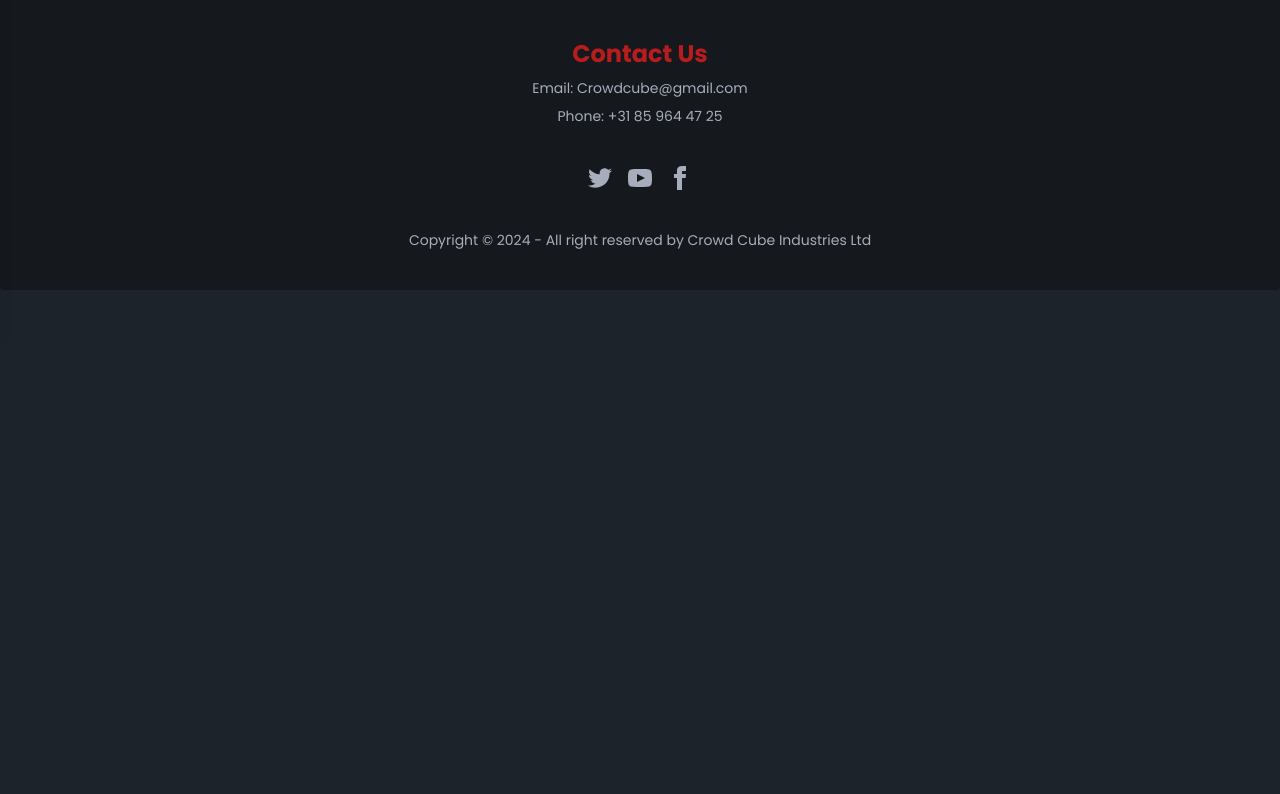
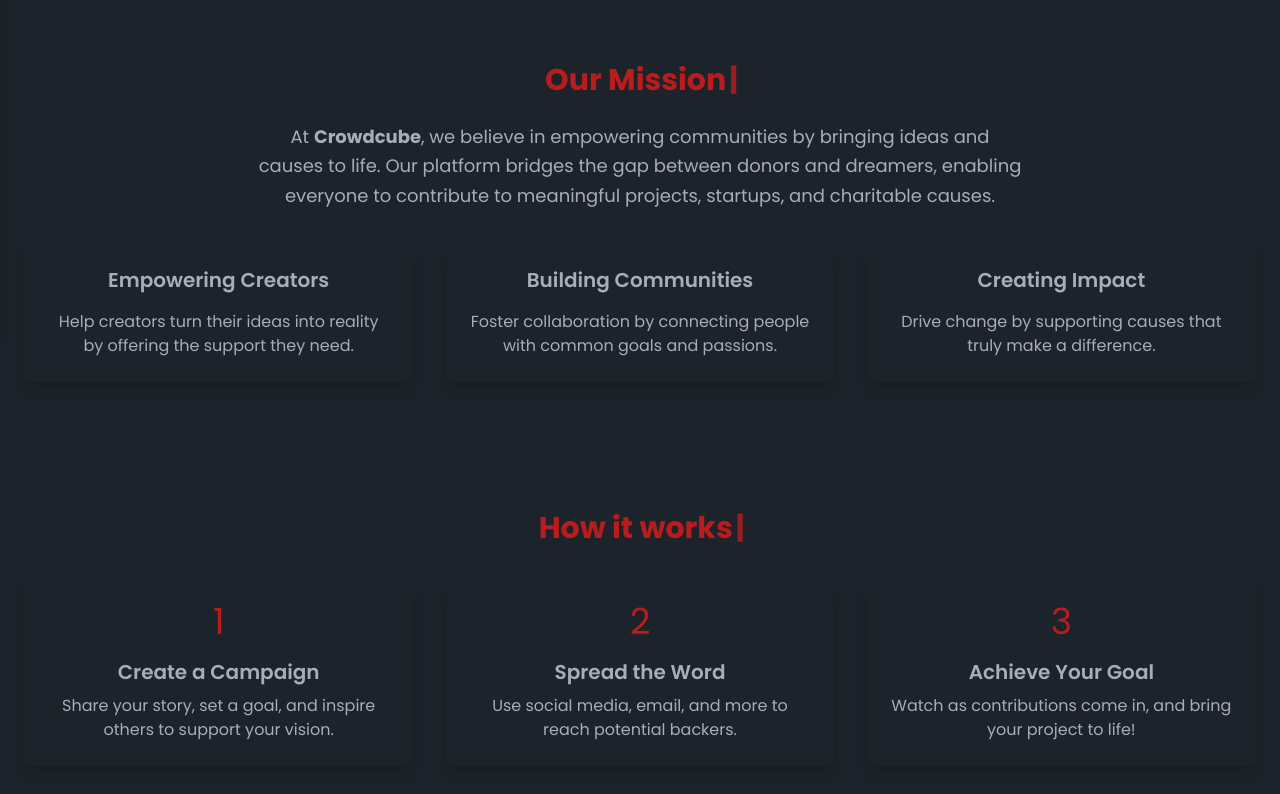
Before and after one commit to mushayed18/CrowdCube-client, a React (Vite) app: page / in a window 1280 px wide. Shown: the part 466-1260 px from the top of the page. Before the commit the page ends 800 px from the top, so only its background shows below. Built offline with nearby package versions, Linux system fonts and the light colour scheme; no server answers.

Commit message:
React typewriter added

```diff
--- a/package.json
+++ b/package.json
@@ -15,6 +15,7 @@
     "react-dom": "^18.3.1",
     "react-icons": "^5.4.0",
     "react-router-dom": "^7.0.2",
+    "react-simple-typewriter": "^5.0.1",
     "react-tooltip": "^5.28.0",
     "sweetalert2": "^11.15.0",
     "swiper": "^11.1.15"
--- a/src/Pages/AllCampaign.jsx
+++ b/src/Pages/AllCampaign.jsx
@@ -1,4 +1,5 @@
 import { useLoaderData, useNavigate } from "react-router-dom";
+import { Typewriter } from "react-simple-typewriter";
 
 const AllCampaign = () => {
   const campaigns = useLoaderData();
@@ -13,7 +14,17 @@ const AllCampaign = () => {
     <div>
       {campaigns ? (
         <div className="container mx-auto p-6 my-20">
-          <h2 className="text-2xl font-bold mb-6 text-center">All Campaigns</h2>
+          <h2 className="text-2xl font-bold mb-6 text-center">
+            <Typewriter
+              words={["All Campaigns"]}
+              loop={true}
+              typeSpeed={50}
+              deleteSpeed={50}
+              delaySpeed={2000}
+              cursor
+              cursorStyle="|"
+            />
+          </h2>
 
           <table className="min-w-full table-auto border-collapse border border-gray-200">
             <thead>
@@ -25,7 +36,9 @@ const AllCampaign = () => {
             <tbody>
               {campaigns.map((campaign) => (
                 <tr key={campaign._id}>
-                  <td className="border px-4 py-2 text-center">{campaign.title}</td>
+                  <td className="border px-4 py-2 text-center">
+                    {campaign.title}
+                  </td>
                   <td className="border px-4 py-2 text-center">
                     <button
                       onClick={() => handleSeeMore(campaign._id)}
--- a/src/Pages/Home.jsx
+++ b/src/Pages/Home.jsx
@@ -1,11 +1,101 @@
+import { Typewriter } from "react-simple-typewriter";
 import SwiperLayout from "../Component/SwiperLayout";
 
 const Home = () => {
-    return (
-        <div>
-            <SwiperLayout></SwiperLayout>
+  return (
+    <div>
+      <SwiperLayout></SwiperLayout>
+
+      <section className="py-16 px-6">
+        <div className="container mx-auto text-center">
+          <h2 className="text-3xl font-bold mb-6 text-my-red">
+            <Typewriter
+              words={["Our Mission"]}
+              loop={true}
+              typeSpeed={50}
+              deleteSpeed={50}
+              delaySpeed={2000}
+              cursor
+              cursorStyle="|"
+            />
+          </h2>
+          <p className="text-lg leading-relaxed max-w-3xl mx-auto">
+            At <span className="font-bold">Crowdcube</span>, we believe in
+            empowering communities by bringing ideas and causes to life. Our
+            platform bridges the gap between donors and dreamers, enabling
+            everyone to contribute to meaningful projects, startups, and
+            charitable causes.
+          </p>
+          <div className="grid md:grid-cols-3 gap-8 mt-8">
+            <div className="p-6 rounded-lg shadow-lg">
+              <h3 className="text-xl font-semibold mb-4">
+                Empowering Creators
+              </h3>
+              <p>
+                Help creators turn their ideas into reality by offering the
+                support they need.
+              </p>
+            </div>
+            <div className="p-6 rounded-lg shadow-lg">
+              <h3 className="text-xl font-semibold mb-4">
+                Building Communities
+              </h3>
+              <p>
+                Foster collaboration by connecting people with common goals and
+                passions.
+              </p>
+            </div>
+            <div className="p-6 rounded-lg shadow-lg">
+              <h3 className="text-xl font-semibold mb-4">Creating Impact</h3>
+              <p>
+                Drive change by supporting causes that truly make a difference.
+              </p>
+            </div>
+          </div>
         </div>
-    );
+      </section>
+
+      <section className="py-16 px-6">
+        <div className="container mx-auto">
+          <h2 className="text-3xl font-bold mb-8 text-center text-my-red">
+            <Typewriter
+              words={["How it works"]}
+              loop={true}
+              typeSpeed={50}
+              deleteSpeed={50}
+              delaySpeed={2000}
+              cursor
+              cursorStyle="|"
+            />
+          </h2>
+          <div className="grid md:grid-cols-3 gap-8 text-center">
+            <div className="p-6 rounded-lg shadow-lg">
+              <div className="text-4xl text-my-red mb-4">1</div>
+              <h3 className="text-xl font-semibold mb-2">Create a Campaign</h3>
+              <p>
+                Share your story, set a goal, and inspire others to support your
+                vision.
+              </p>
+            </div>
+            <div className="p-6 rounded-lg shadow-lg">
+              <div className="text-4xl text-my-red mb-4">2</div>
+              <h3 className="text-xl font-semibold mb-2">Spread the Word</h3>
+              <p>
+                Use social media, email, and more to reach potential backers.
+              </p>
+            </div>
+            <div className="p-6 rounded-lg shadow-lg">
+              <div className="text-4xl text-my-red mb-4">3</div>
+              <h3 className="text-xl font-semibold mb-2">Achieve Your Goal</h3>
+              <p>
+                Watch as contributions come in, and bring your project to life!
+              </p>
+            </div>
+          </div>
+        </div>
+      </section>
+    </div>
+  );
 };
 
 export default Home;
--- a/src/Pages/MyCampaign.jsx
+++ b/src/Pages/MyCampaign.jsx
@@ -3,16 +3,17 @@ import { FiEdit } from "react-icons/fi";
 import { RiDeleteBinLine } from "react-icons/ri";
 import Swal from "sweetalert2";
 import { useState } from "react";
+import { Typewriter } from "react-simple-typewriter";
 
 const MyCampaign = () => {
   const loadedCampaigns = useLoaderData();
   const [campaigns, setCampaigns] = useState(loadedCampaigns);
 
-  const navigate = useNavigate()
+  const navigate = useNavigate();
 
   const handleUpdateBtn = (id) => {
-    navigate(`/update-campaign/${id}`)
-  }
+    navigate(`/update-campaign/${id}`);
+  };
 
   const handleDeleteBtn = (id) => {
     Swal.fire({
@@ -37,7 +38,9 @@ const MyCampaign = () => {
                 text: "Your campaign has been deleted.",
                 icon: "success",
               });
-              const remaining = campaigns.filter(campaign => campaign._id !== id);
+              const remaining = campaigns.filter(
+                (campaign) => campaign._id !== id
+              );
               setCampaigns(remaining);
             }
           });
@@ -46,8 +49,18 @@ const MyCampaign = () => {
   };
 
   return (
-    <div className="container mx-auto my-8 px-4">
-      <h2 className="text-2xl font-bold text-center mb-6">My Campaigns</h2>
+    <div className="container mx-auto my-28 px-4">
+      <h2 className="text-2xl font-bold text-center mb-6">
+        <Typewriter
+          words={["My campaigns"]}
+          loop={true}
+          typeSpeed={50}
+          deleteSpeed={50}
+          delaySpeed={2000}
+          cursor
+          cursorStyle="|"
+        />
+      </h2>
 
       <div className="overflow-x-auto">
         <table className="w-full table-auto border-collapse border border-my-gray">
@@ -75,7 +88,10 @@ const MyCampaign = () => {
                     {campaign.type}
                   </td>
                   <td className="border px-2 md:px-4 py-2 flex justify-center gap-2 lg:gap-4">
-                    <button onClick={() => handleUpdateBtn(campaign._id)} className="btn bg-my-gray text-my-red text-xs md:text-sm px-2 py-1 md:px-3 md:py-2">
+                    <button
+                      onClick={() => handleUpdateBtn(campaign._id)}
+                      className="btn bg-my-gray text-my-red text-xs md:text-sm px-2 py-1 md:px-3 md:py-2"
+                    >
                       <FiEdit />
                     </button>
                     <button
--- a/src/Pages/MyDonations.jsx
+++ b/src/Pages/MyDonations.jsx
@@ -1,17 +1,43 @@
-import React from 'react';
-import { useLoaderData } from 'react-router-dom';
-import MyDonation from '../Component/MyDonation';
+import { useLoaderData } from "react-router-dom";
+import MyDonation from "../Component/MyDonation";
+import { Typewriter } from "react-simple-typewriter";
 
 const MyDonations = () => {
-    const myDonations = useLoaderData();
+  const myDonations = useLoaderData();
 
-    return (
-        <div className='my-20 grid md:grid-cols-2 lg:grid-cols-3 gap-4'>
+  return (
+    <div className="my-28">
+      {myDonations.length > 0 ? (
+        <div>
+          <h2 className="text-2xl font-bold mb-6 text-center">
+            <Typewriter
+              words={["My donations"]}
+              loop={true}
+              typeSpeed={50}
+              deleteSpeed={50}
+              delaySpeed={2000}
+              cursor
+              cursorStyle="|"
+            />
+          </h2>
+          <div className="my-10 grid md:grid-cols-2 lg:grid-cols-3 gap-4">
             {myDonations.map((myDonation) => {
-                return <MyDonation key={myDonation._id} myDonation={myDonation}></MyDonation>
+              return (
+                <MyDonation
+                  key={myDonation._id}
+                  myDonation={myDonation}
+                ></MyDonation>
+              );
             })}
+          </div>
         </div>
-    );
+      ) : (
+        <div className="min-h-screen flex items-center justify-center text-3xl font-bold text-my-red">
+          You have not donated yet!
+        </div>
+      )}
+    </div>
+  );
 };
 
 export default MyDonations;
```
Also changed, not shown: 1 other file (tests, documents, lock files or other folders).
